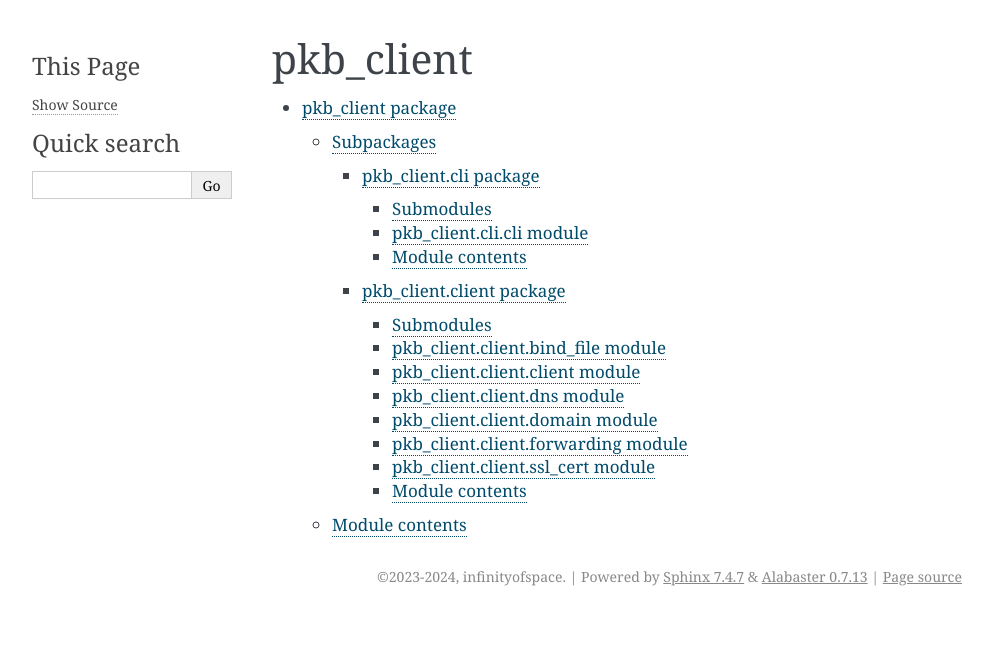
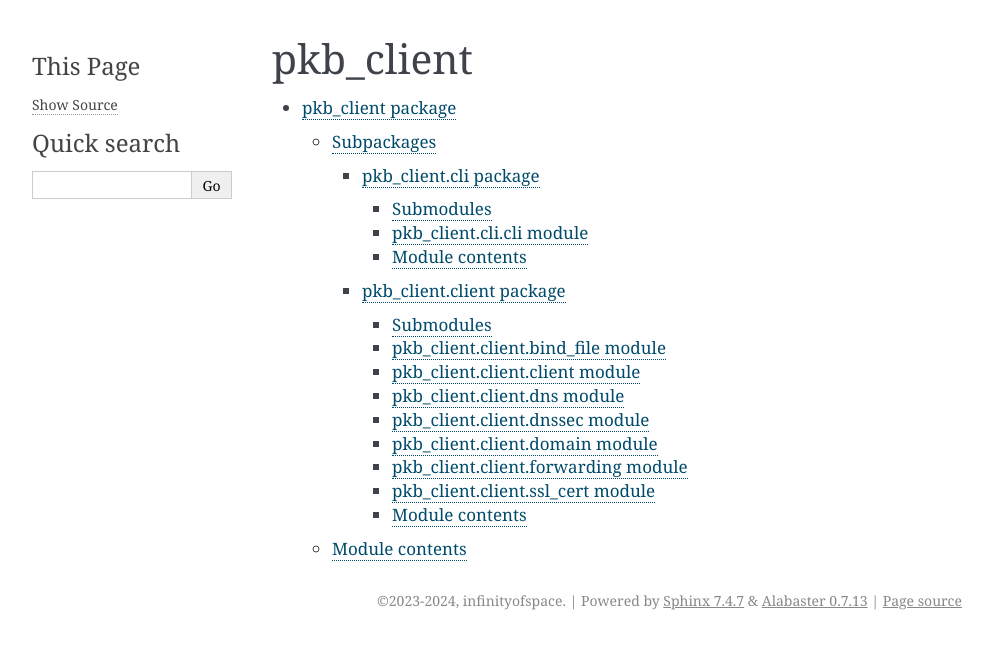
Before and after one commit to infinityofspace/pkb_client, a Sphinx documentation site: the page built from docs/source/modules.rst, in a window 1280 px wide. Shown: the top 649 px of the page, without its empty margins (148-1141 px from the left). Built offline with Sphinx 7.4.7, drawn with Linux system fonts in a browser that asks for light colours.

Commit message:
update docs source

```diff
--- a/docs/source/pkb_client.client.rst
+++ b/docs/source/pkb_client.client.rst
@@ -24,6 +24,14 @@ pkb\_client.client.dns module
 -----------------------------
 
 .. automodule:: pkb_client.client.dns
+   :members:
+   :show-inheritance:
+   :undoc-members:
+
+pkb\_client.client.dnssec module
+--------------------------------
+
+.. automodule:: pkb_client.client.dnssec
    :members:
    :show-inheritance:
    :undoc-members:
```
